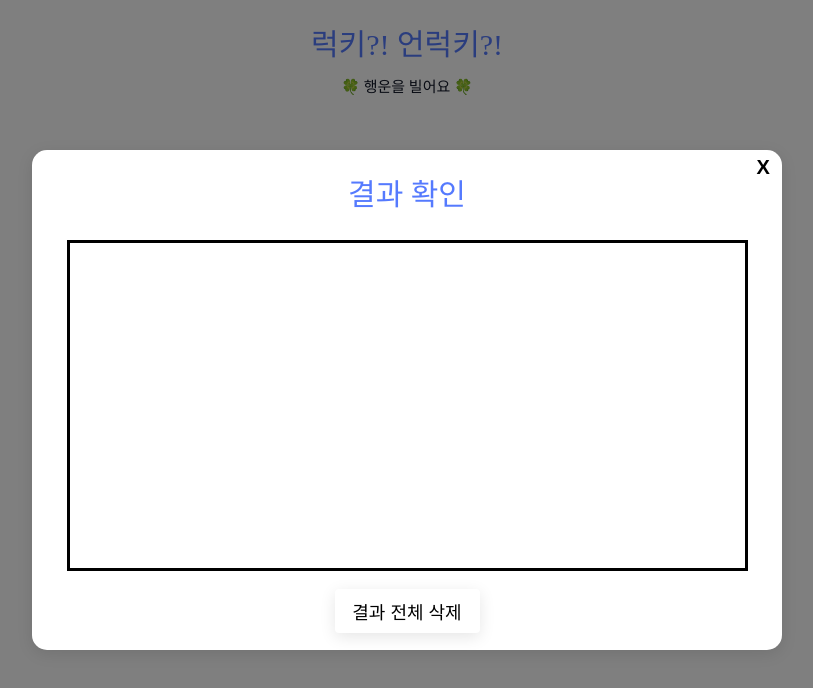
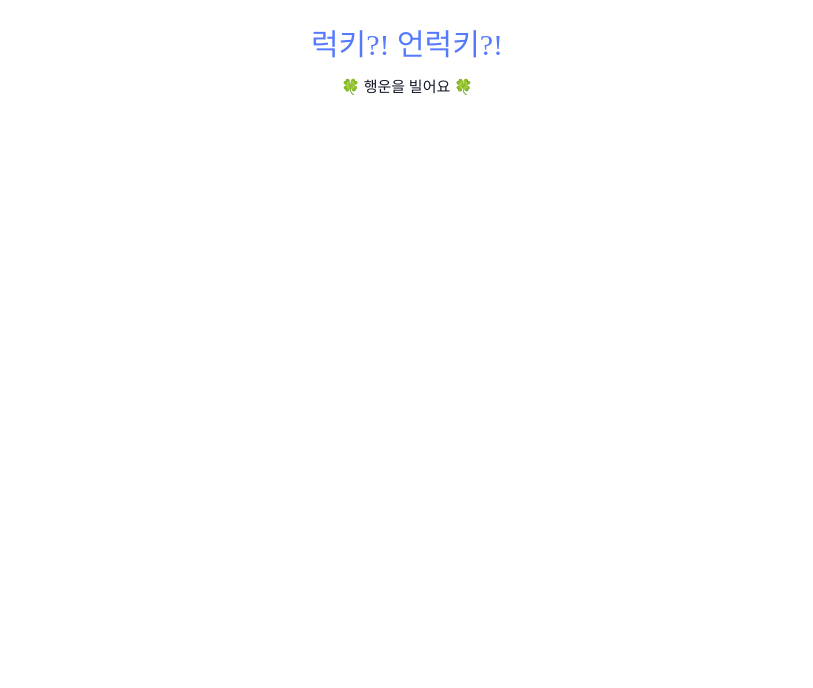
Before and after one commit to prgrms-web-devcourse/FEDC4-simple-roulette, a React (Vite) app: page / in a window 1280 px wide. Shown: the top 688 px of the page, without its empty margins (233-1046 px from the left). Built offline with nearby package versions, Linux system fonts and the light colour scheme.

Commit message:
chore: App.tsx 정리

```diff
--- a/src/App.tsx
+++ b/src/App.tsx
@@ -1,13 +1,9 @@
 import Title from './component/title';
-import Modal from './component/modal';
 
 function App() {
   return (
     <>
       <Title />
-      {/* <Item/>
-      <Roulette/> */}
-      <Modal />
     </>
   );
 }
```
